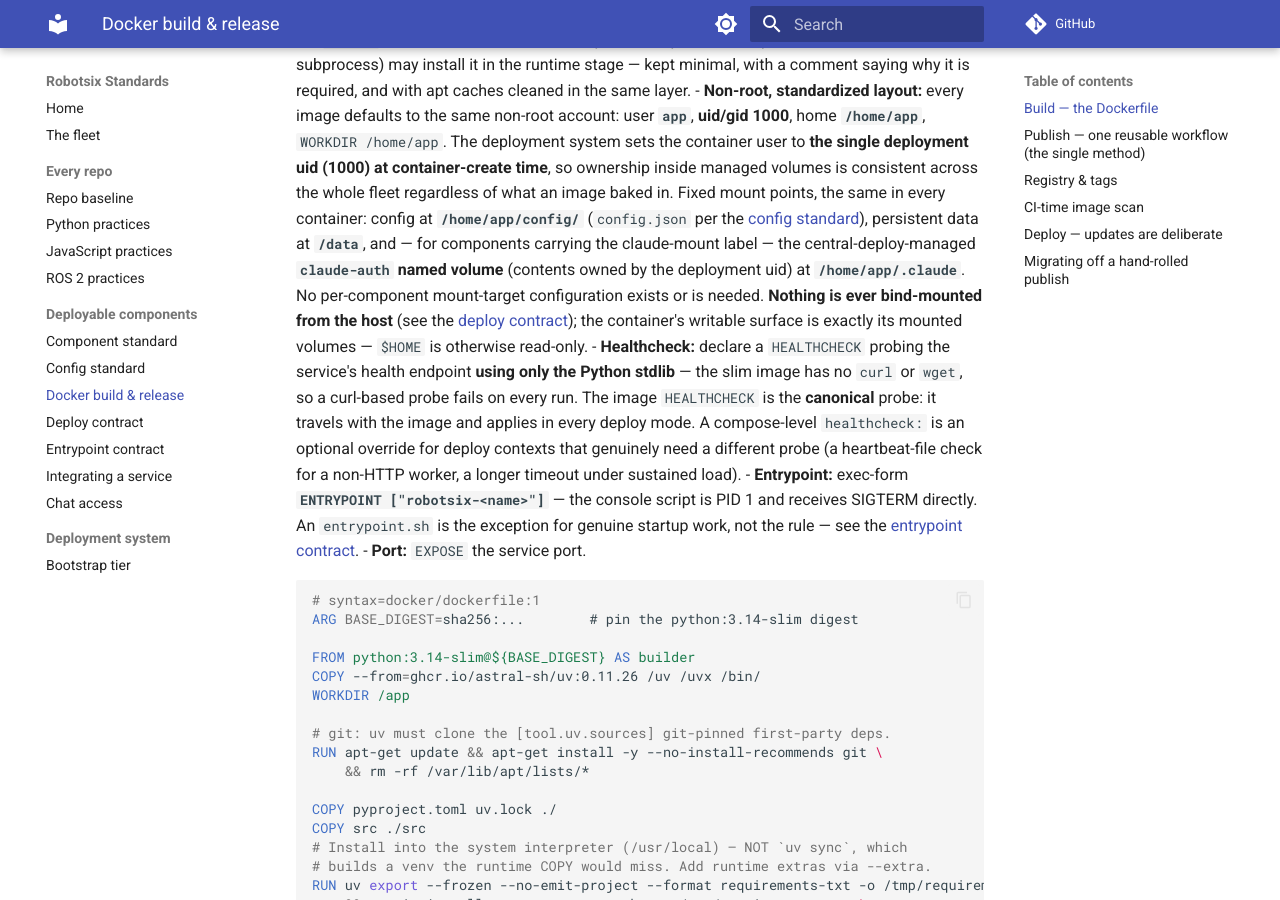
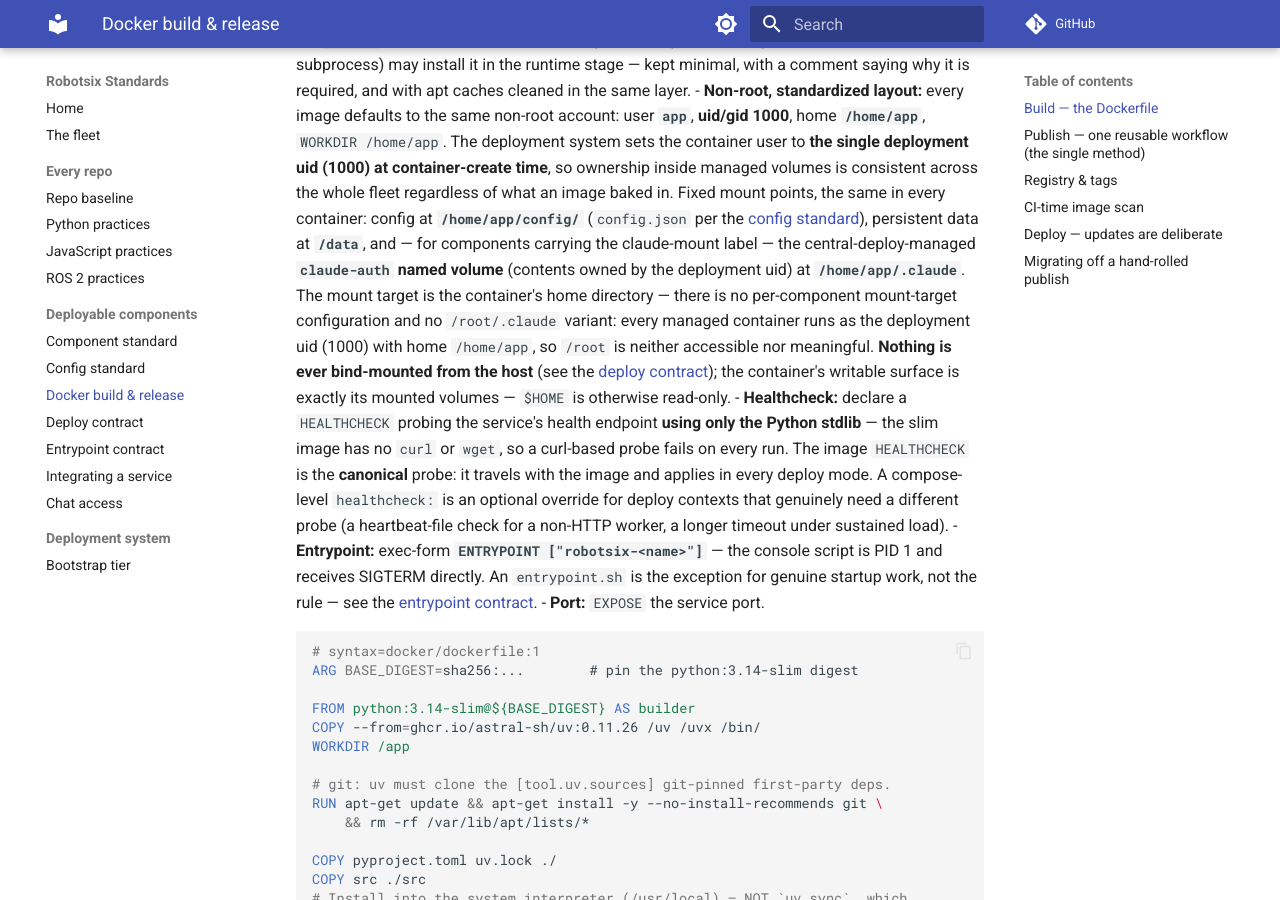
Before and after one commit to damien-robotsix/robotsix-standards, an MkDocs documentation site: the page built from docs/docker-standard.md, in a window 1280 px wide and 900 px high, scrolled down 906 px. Built offline with MkDocs 1.6.1 and Material for MkDocs 9.7.7, drawn with Linux system fonts in a browser that asks for light colours; comment, search, counter and statistics services are not loaded.

Commit message:
mill: Reconcile documented claude-auth mount target (/home/app/.claude) vs central-deploy's actual injection (/root/.claude) (20260711T070842Z-reconcile-documented-claude-auth-mount-t-01c1) (#38)
Co-authored-by: robotsix-mill <mill@robotsix.local>

```diff
--- a/docs/docker-standard.md
+++ b/docs/docker-standard.md
@@ -53,8 +53,11 @@ A multi-stage Dockerfile that keeps build tooling out of the runtime image:
   [config standard](config-standard.md)), persistent data at **`/data`**, and
   — for components carrying the claude-mount label — the central-deploy-managed
   **`claude-auth` named volume** (contents owned by the deployment uid) at
-  **`/home/app/.claude`**. No per-component mount-target configuration exists
-  or is needed. **Nothing is ever bind-mounted from the host** (see the
+  **`/home/app/.claude`**. The mount target is the container's home
+  directory — there is no per-component mount-target configuration and no
+  `/root/.claude` variant: every managed container runs as the deployment uid
+  (1000) with home `/home/app`, so `/root` is neither accessible nor
+  meaningful. **Nothing is ever bind-mounted from the host** (see the
   [deploy contract](deploy-contract.md)); the container's writable surface is
   exactly its mounted volumes — `$HOME` is otherwise read-only.
 - **Healthcheck:** declare a `HEALTHCHECK` probing the service's health
```
Also changed, not shown: CHANGELOG.md (+1 -0 lines), changelog.d/20260711T070842Z-reconcile-documented-claude-auth-mount-t-01c1.misc.md (added, +1 -0 lines).
